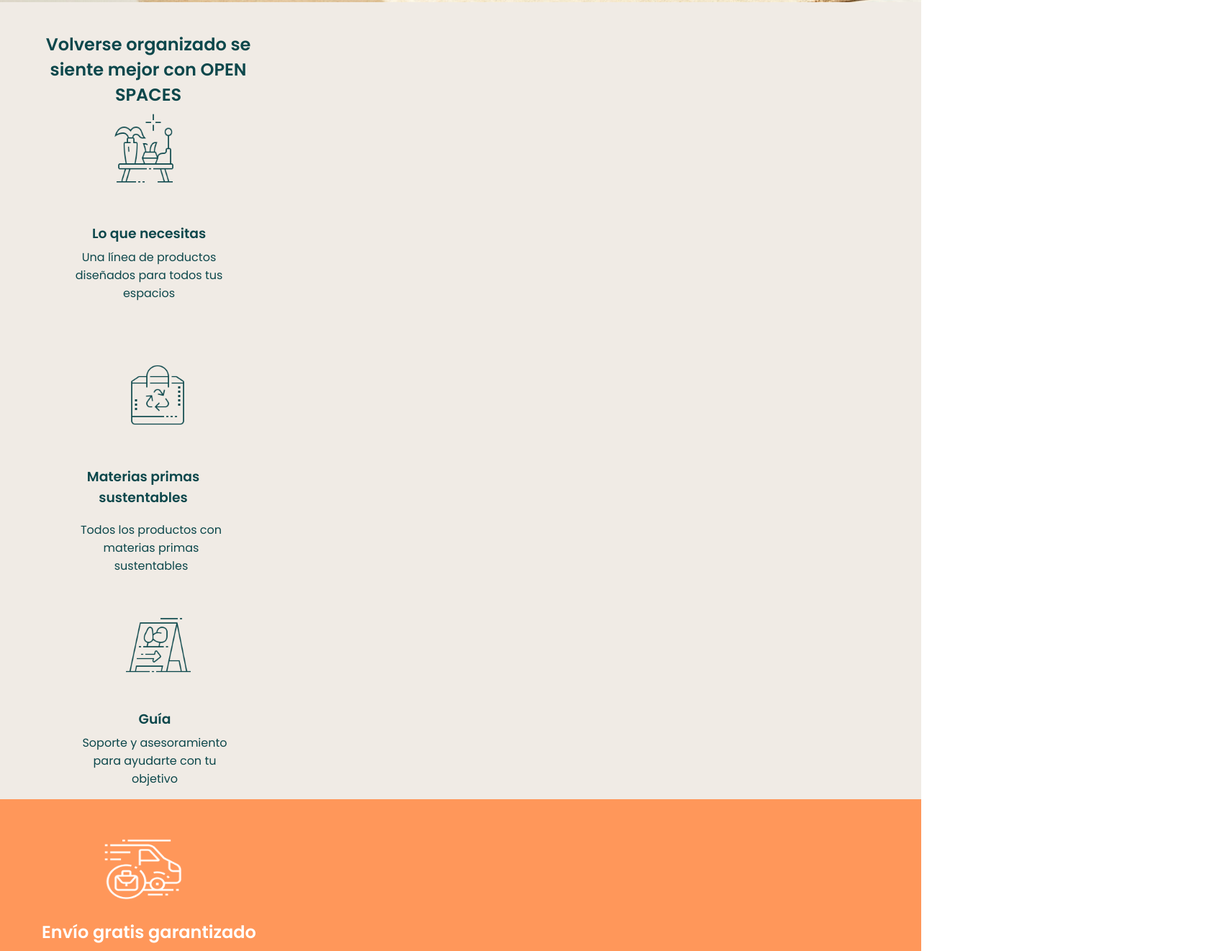
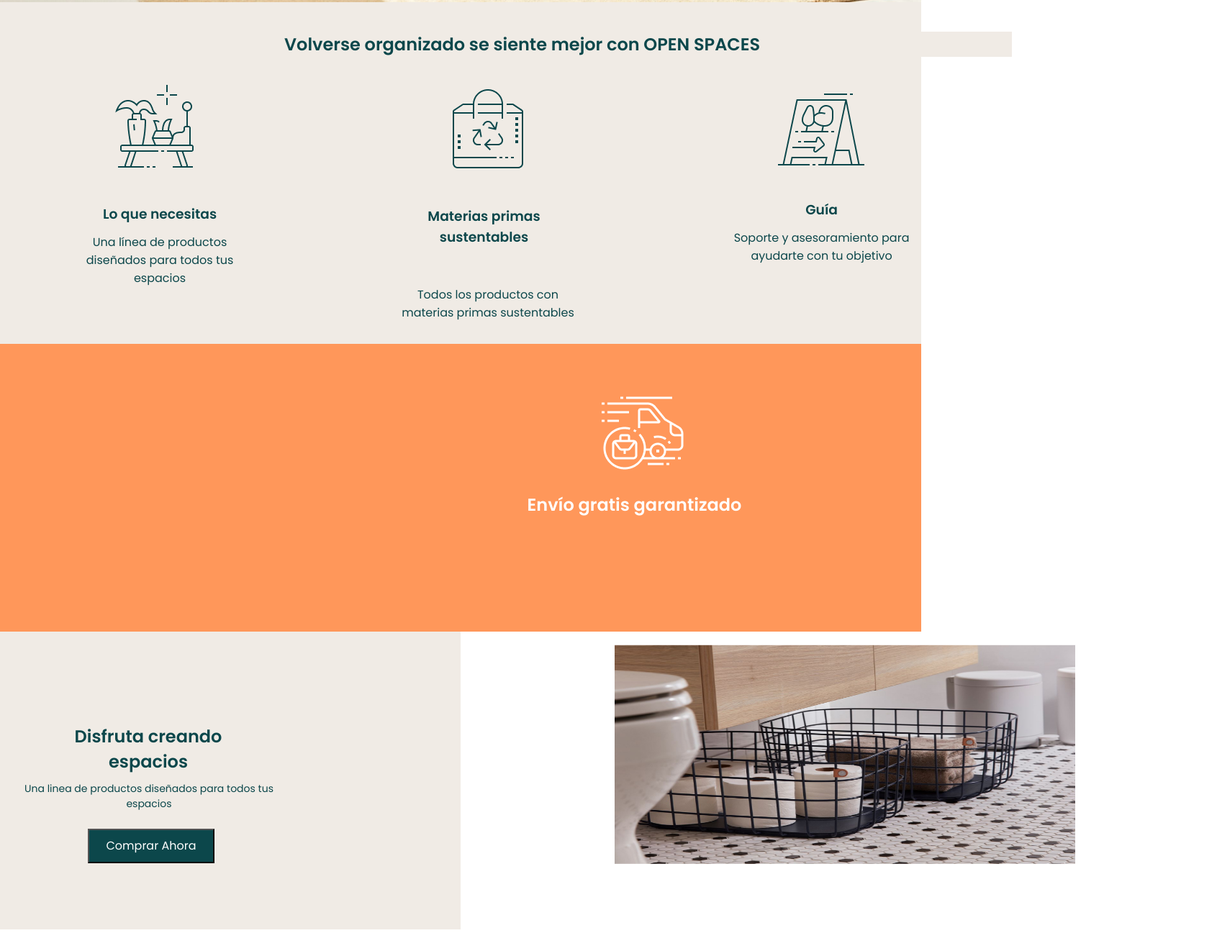
Before and after one commit to Adalab/modulo-1-evaluacion-final-brendasanlop, a website: page src/html/index.html in a window 1280 px wide. Shown: the part 797-2119 px from the top of the page at 72% size, 1691 px wide, since content can reach past the window. Drawn offline with nearby package versions, Linux system fonts and the light colour scheme; files that its build step writes are made by us from their sources; files whose address does not match are found by name.

Commit message:
change responsive

```diff
--- a/src/html/partials/header.html
+++ b/src/html/partials/header.html
@@ -15,6 +15,6 @@
     <img src="./assets/images/logo.png" alt="Logo Open Spaces" class="logo-header">
     <!--Aqui va mi imagen de fondo-->
     <h1 class="title-header">Disfruta creando espacios</h1>
-    <button class="buy-button">Comprar ahora</button>
+    <a href="https://www.adalab.es"> <button class="buy-button">Comprar ahora</button></a>
   </div>
   </header>
--- a/src/html/partials/main.html
+++ b/src/html/partials/main.html
@@ -1,9 +1,7 @@
 <main>
     <!--Aqui empieza la section 1-->
     <section class="section1">
-        <div class="container-h2-main">
-            <h2>Volverse organizado se siente mejor con OPEN SPACES</h2>
-        </div>
+        <h2 class="title-section1">Volverse organizado se siente mejor con OPEN SPACES</h2>
         <article class="article1">
             <img class="table-icon" src="./assets/images/icon_1.png" alt="table icon">
             <h3 class="title1-h3">Lo que necesitas </h3>
--- a/src/scss/components/_links.scss
+++ b/src/scss/components/_links.scss
@@ -1,4 +1,4 @@
-.link__adalab:hover {
+/*.link__adalab:hover {
   background-color: #099d8d;
   color: #fff;
 }
@@ -6,4 +6,4 @@
 .link__github:hover {
   background-color: #CCC;
   color: #000;
-}
+}*/
--- a/src/scss/layout/_Main.scss
+++ b/src/scss/layout/_Main.scss
@@ -1,20 +1,51 @@
 main {
+  width: 100%;
   //Corresponde a la section 1
   .section1 {
     display: grid;
-    grid-template-rows: 1fr 1fr 1fr;
+    //grid-template-rows: 1fr 1fr 1fr 1fr;
+    grid-template-columns: 1fr;
     font-family: $fontText;
-    height: 1108px;
+    //height: 1108px;
     background-color: $light-grey;
+    @media (min-width: 1200px) {
+      //height: 611px;
+      grid-template-columns: 1fr 1fr 1fr;
+      //grid-gap: 216px 256px 0px;
+      //grid-template-rows: 250px 1fr;
+      //height: 611px;
+    }
+    .title-section1 {
+      @media (min-width: 1200px) {
+        grid-column-start: 1;
+        grid-column-end: 4;
+        width: 100%;
+      }
+    }
+    .article1 {
+      @media (min-width: 1200px) {
+        //width: 208px;
+        //height: 263px;
+      }
+    }
+    .article1,
+    .article2,
+    .article3 {
+      display: flex;
+      flex-direction: column;
+      justify-content: flex-start;
+      align-items: center;
+    }
   }
   h2 {
-    width: 322px;
-    height: 113px;
+    //width: 322px;
+    //height: 113px;
     font-size: 24px;
     font-family: $fontText;
-    font-weight: 600px;
+    font-weight: 600pt;
     color: $dark-blue;
     text-align: center;
+    background-color: $light-grey;
     margin: 41px 47px 0px 45px;
   }
   .article1 .article2 .article3 {
@@ -22,29 +53,39 @@
   }
 
   .container-h2-main {
-    width: fit-content;
-    height: fit-content;
+    /*width: fit-content;
+    height: fit-content;*/
+
+    // margin-top: 41px;
+    @media (min-width: 1200px) {
+      width: 799px;
+      height: 212px;
+    }
   }
   //Corresponde a article 1
 
   .table-icon {
-    margin: 0px 168px 0px 156px;
+    margin: 37px 168px 47px 156px;
     justify-content: center;
     width: 90px;
     height: 99px;
+
+    @media (min-width: 1200px) {
+      width: 120px;
+      height: 120px;
+    }
   }
   .title1-h3 {
-    width: 208px;
-    height: 23px;
+    //width: 208px;
+    //height: 23px;
     text-align: center;
     font-family: $fontText;
     color: $dark-blue;
     font-weight: 600px;
-    margin: 47px 103px 0px 103px;
   }
   .text-article1 {
-    width: 208px;
-    height: 96px;
+    // width: 208px;
+    //height: 96px;
     margin: 12px 103px 0 103px;
     font-family: $fontText;
     font-size: 16px;
@@ -54,24 +95,27 @@
   }
   //Corresponde a article 2
   .materials {
-    margin: 63px 168px 46.5px 174px;
+    margin: 40px 168px 46.5px 174px;
     justify-content: center;
     width: 90px;
     height: 90px;
+    @media (min-width: 1200px) {
+      width: 120px;
+      height: 120px;
+    }
   }
   .title2-h3 {
     width: 270px;
-    height: 23px;
     text-align: center;
     justify-content: center;
     font-family: $fontText;
     color: $dark-blue;
     font-weight: 600px;
-    margin: 0px 59px 0px 64px;
+    margin: 0px 64px 0px 59px;
   }
   .text-article2 {
-    width: 208px;
-    height: 96px;
+    //width: 208px;
+    //height: 96px;
     margin: 53px 100px 31px 106px;
     font-family: $fontText;
     font-size: 16px;
@@ -81,14 +125,18 @@
   }
   //Corresponde al article 3
   .guide {
-    margin: 0px 160.6px 37.5px 174.6px;
+    margin: 40px 160.6px 37.5px 174.6px;
     justify-content: center;
-    width: 90px;
+    //width: 90px;
     height: 90px;
+    @media (min-width: 1200px) {
+      width: 120px;
+      height: 120px;
+    }
   }
   .title-h3 {
-    width: 208px;
-    height: 23px;
+    //width: 208px;
+    //height: 23px;
     text-align: center;
     font-family: $fontText;
     color: $dark-blue;
@@ -96,9 +144,9 @@
     margin: 0px 95px 12px 111px;
   }
   .text-article3 {
-    width: 208px;
-    height: 96px;
-    margin: 0px 95px 18px 111px;
+    //width: 208px;
+    //height: 96px;
+    margin: 0px 95px 40px 111px;
     font-family: $fontText;
     font-size: 16px;
     font-weight: normal;
@@ -108,28 +156,42 @@
   //Corresponde a la section 2
   .section2 {
     background-color: $orange;
-    height: 352px;
+    width: 100%;
+    //height: 352px;
     display: grid;
     grid-template-rows: 1fr 1 fr 1fr;
+    @media (min-width: 1200px) {
+      height: 400px;
+    }
   }
   .shipping {
     width: 112px;
     height: 98px;
     margin: 46px 152px 0px 142px;
+    @media (min-width: 1200px) {
+      width: 120px;
+      height: 120px;
+      margin: 61px 776px 0px 832px;
+    }
   }
   h4 {
-    width: 414px;
-    height: 41px;
+    //width: 414px;
+    //height: 41px;
     font-family: $fontText;
     font-size: 24px;
     color: $white;
     font-weight: 600px;
     text-align: center;
     margin-top: 10px;
+    @media (min-width: 1200px) {
+      width: 779px;
+      height: 112px;
+      margin: 25px 437px 107px 492px;
+    }
   }
   .free-send {
-    width: 375px;
-    height: 31px;
+    //width: 375px;
+    //height: 31px;
     text-align: center;
     margin: 0px 37px 0px 12px;
     font-family: $fontText;
@@ -138,11 +200,11 @@
     color: $white;
   }
   .link-section2 {
-    width: 127px;
-    height: 24px;
+    //width: 127px;
+    //height: 24px;
     justify-content: center;
     text-align: center;
-    margin: 0px 148px 51px 139px;
+    margin: 20px 148px 51px 139px;
     font-family: $fontText;
     font-size: 16px;
     font-weight: 600px;
@@ -152,13 +214,18 @@
   }
   //Corresponde a la section 3
   .section3 {
-    height: 339px;
+    width: 100%;
+    //height: 339px;
     background-color: $light-grey;
     display: flex;
+    @media (min-width: 1200px) {
+      width: 50%;
+      align-items: flex-start;
+    }
   }
   .container-section3 {
     width: 360px;
-    height: 112px;
+    //height: 112px;
     margin: 87px 27px 0px 27px;
     display: flex;
     flex-direction: column;
@@ -198,8 +265,20 @@
   }
   //Corresponde a la section 4
   .section4 {
-    width: 414px;
+    width: 100%;
     height: 304px;
-    margin-bottom: 200px;
+  }
+  .toilet-image {
+    width: 100%;
+    height: 100%;
+    //object-fit: fill;
+    @media (min-width: 1200px) {
+      width: 50%;
+      margin-left: 854px;
+      align-items: flex-end;
+      position: relative;
+      transform: translateX(-50%);
+      transform: translateY(-130%);
+    }
   }
 }
--- a/src/scss/layout/_footer.scss
+++ b/src/scss/layout/_footer.scss
@@ -1,5 +1,4 @@
 .footer {
-  height: 545px;
   color: $dark-grey;
   background-color: $dark-blue;
   display: flex;
@@ -14,7 +13,7 @@
     text-transform: capitalize;
   }
   &__link--1 {
-    margin: 56px 0px 0px 126px;
+    margin: 155px 0px 0px 126px;
   }
   &__link--2 {
     margin: 20px 0px 0px 126px;
@@ -43,7 +42,7 @@
     flex-direction: row;
     //justify-content: space-between;
     //justify-content: center;
-    margin: 0px 0px 63px 123px;
+    margin: 30px 0px 63px 123px;
     list-style: none;
   }
   .icon-social1 .icon-social2 .icon-social3 {
--- a/src/scss/layout/_header.scss
+++ b/src/scss/layout/_header.scss
@@ -1,20 +1,29 @@
 .header {
   background-image: $headerImage;
   background-size: cover;
+  width: 100%;
+  height: 100vh;
 
   .container-header {
     display: flex;
     flex-direction: column;
     align-items: center;
     height: 100vh;
+    @media (min-width: 1200px) {
+      align-items: flex-start;
+    }
   }
 
   .logo-header {
     width: 213px;
     height: 96px;
     margin: 19px 101px 0px 100px;
-    @media (min-width: 1728px) {
-      //margin: ;
+    @media (min-width: 1200px) {
+      margin: 0;
+      position: relative;
+      left: 50%;
+      transform: translateX(-50%);
+      top: 39px;
     }
   }
 
@@ -26,6 +35,16 @@
     height: 38px;
     text-align: center;
     margin-top: 100px;
+    @media (min-width: 1200px) {
+      display: flex;
+      align-items: flex-start;
+      margin-left: 280px;
+      text-align: start;
+      font-size: 36px;
+      font-weight: 600px;
+      width: 430px;
+      height: 112px;
+    }
   }
 
   .menu_hamburguer {
@@ -40,14 +59,14 @@
     margin-right: 43px;
     margin-left: 33px;
 
-    @media (min-width: 1728px) {
+    @media (min-width: 1200px) {
       display: none;
     }
   }
 
   .list-nav {
     display: none;
-    @media (min-width: 1728px) {
+    @media (min-width: 1200px) {
       display: flex;
       flex-direction: row;
       list-style: none;
@@ -71,12 +90,14 @@
     padding-top: 12px;
     margin-top: 24px;
 
-    //margin: 15px 10px;
-    // margin: 12px 24px 12px 24px;
-    //padding: 10px 10px;
+    @media (min-width: 1200px) {
+      margin-left: 280px;
+      width: 176px;
+      height: 48px;
+    }
   }
   .item-nav a {
-    @media (min-width: 1728px) {
+    @media (min-width: 1200px) {
       text-decoration: none;
       color: $dark-blue;
       font-family: $fontText;
@@ -85,4 +106,24 @@
       margin-right: 23px;
     }
   }
+  /* No se activa el hover
+  a:hover {
+    animation-duration: 10s;
+    animation-iteration-count: 3;
+    animation-name: colors;
+  }
+  @keyframes;
+  colors {
+    from {
+      color: blue;
+    }
+
+    10% {
+      color: green;
+    }
+
+    25% {
+      color: cyan;
+    }
+  }*/
 }
```
